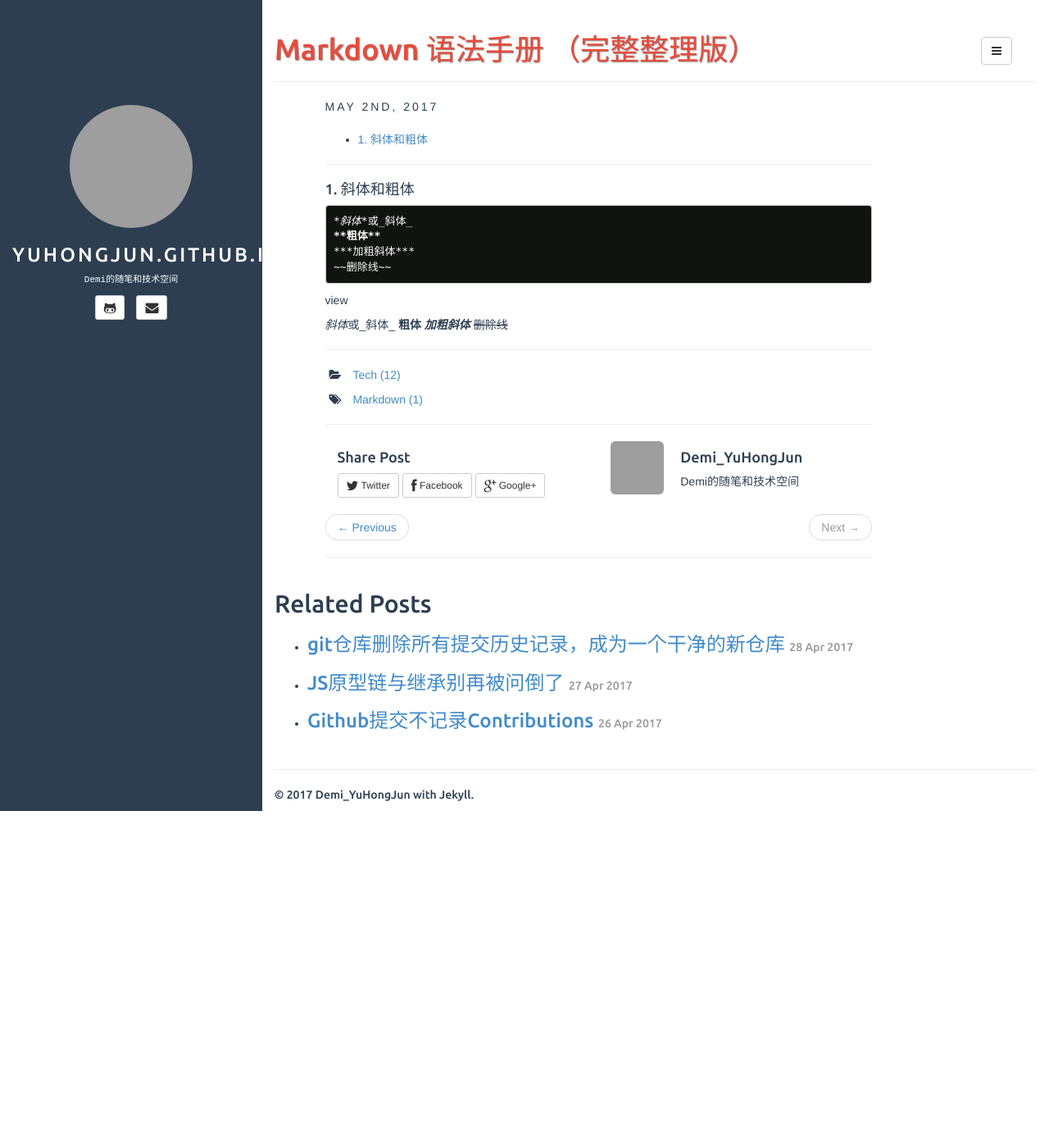
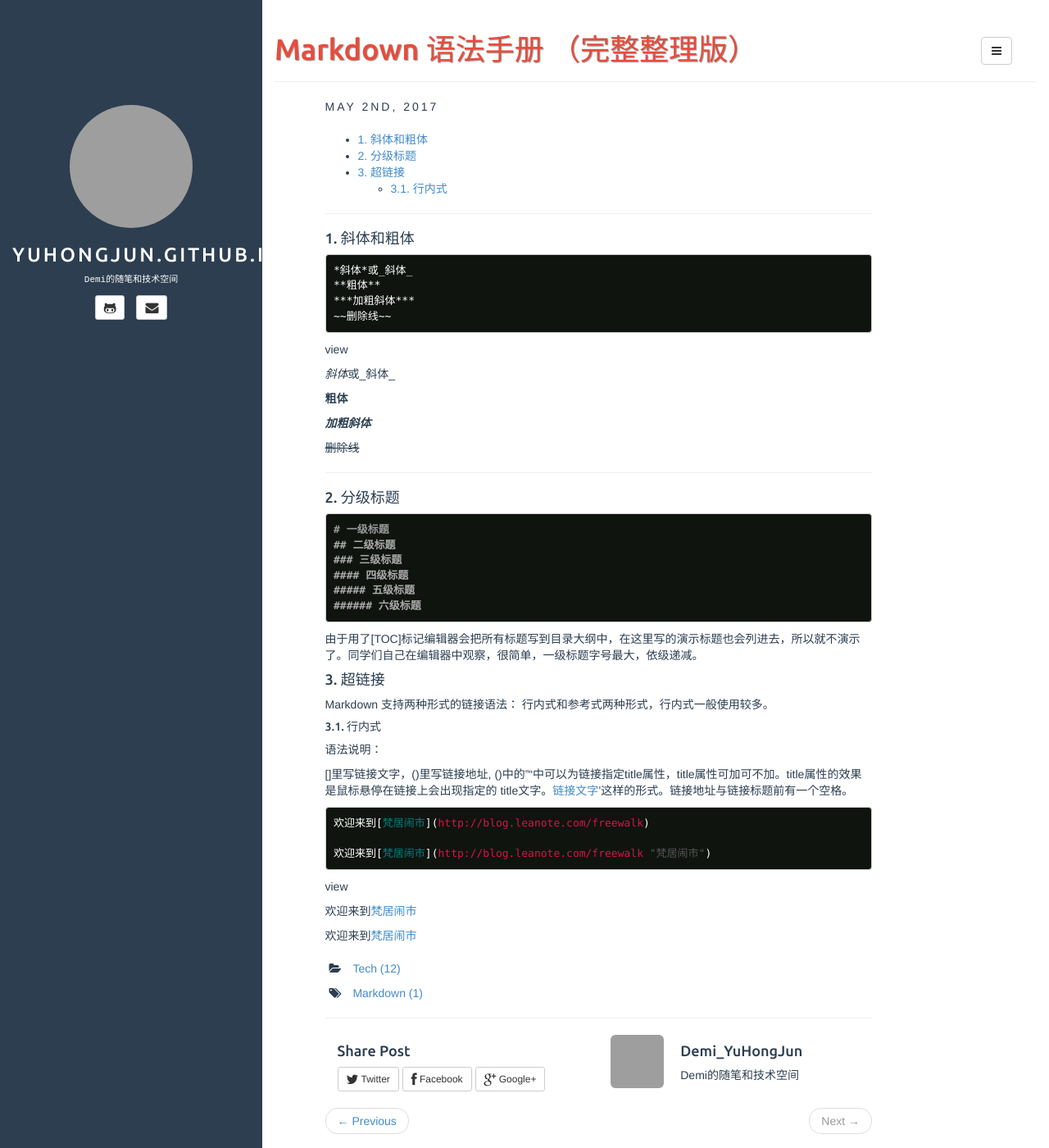
Before and after one commit to YuHongJun/YuHongJun.github.io, a Jekyll site: the page built from _posts/2017-05-02-Markdown 语法手册 （完整整理版）.md, in a window 1280 px wide and 1400 px high. Shown: the whole window at 82% size. Built offline with Jekyll 4.4.1, drawn with Linux system fonts in a browser that asks for light colours; comment, search, counter and statistics services are not loaded; grey boxes are pictures that could not be loaded.

Commit message:
2017-05-03 add extend

````diff
--- a/_posts/2017-05-02-Markdown 语法手册 （完整整理版）.md
+++ b/_posts/2017-05-02-Markdown 语法手册 （完整整理版）.md
@@ -13,7 +13,7 @@ tags:
 {:toc}
 ---
 #### 1. 斜体和粗体
-```markdown
+```
 *斜体*或_斜体_
 **粗体**
 ***加粗斜体***
@@ -22,8 +22,43 @@ tags:
 view
 
 *斜体*或_斜体_
+
 **粗体**
+
 ***加粗斜体***
+
 ~~删除线~~
 
 ---
+
+#### 2. 分级标题
+
+```markdown
+# 一级标题
+## 二级标题
+### 三级标题
+#### 四级标题
+##### 五级标题
+###### 六级标题
+```
+由于用了[TOC]标记编辑器会把所有标题写到目录大纲中，在这里写的演示标题也会列进去，所以就不演示了。同学们自己在编辑器中观察，很简单，一级标题字号最大，依级递减。
+
+#### 3. 超链接
+Markdown 支持两种形式的链接语法： 行内式和参考式两种形式，行内式一般使用较多。
+
+##### 3.1. 行内式
+
+语法说明：
+
+[]里写链接文字，()里写链接地址, ()中的”“中可以为链接指定title属性，title属性可加可不加。title属性的效果是鼠标悬停在链接上会出现指定的 title文字。[链接文字](链接地址 “链接标题”)’这样的形式。链接地址与链接标题前有一个空格。
+
+```markdown
+欢迎来到[梵居闹市](http://blog.leanote.com/freewalk)
+
+欢迎来到[梵居闹市](http://blog.leanote.com/freewalk "梵居闹市")
+```
+view
+
+欢迎来到[梵居闹市](http://blog.leanote.com/freewalk)
+
+欢迎来到[梵居闹市](http://blog.leanote.com/freewalk "梵居闹市")
````
